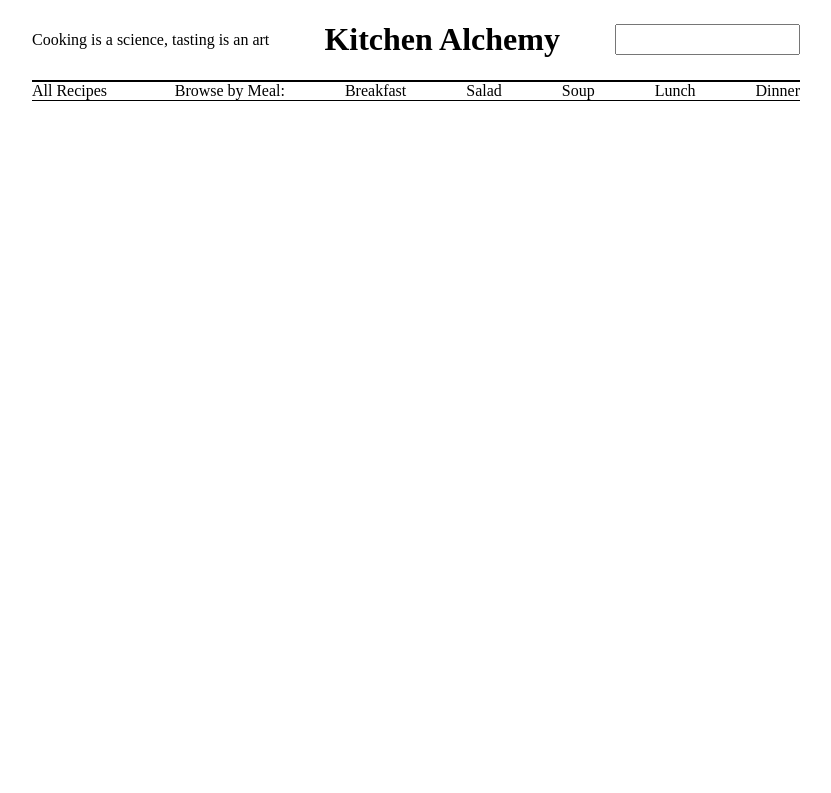
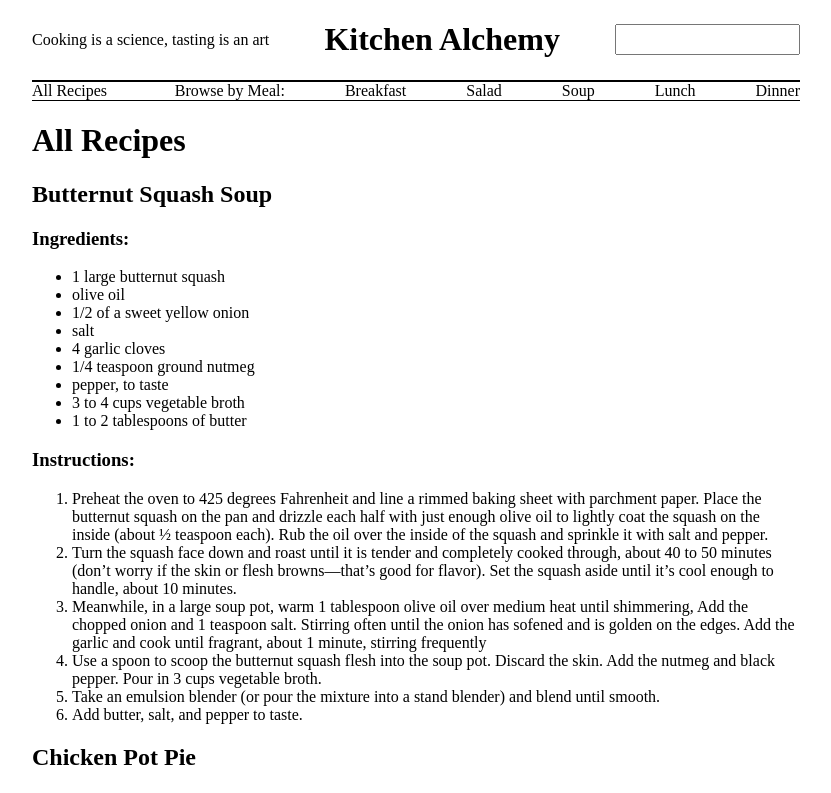
Before and after one commit to Carring10/kitchen-alchemy, a React (Vite) app: page / in a window 1280 px wide. Shown: the top 793 px of the page, without its empty margins (224-1055 px from the left). Built offline with nearby package versions, Linux system fonts and the light colour scheme.

Commit message:
display recipes on homepage

```diff
--- a/src/pages/Home/Home.tsx
+++ b/src/pages/Home/Home.tsx
@@ -1,10 +1,13 @@
 import { Navbar } from "../Navbar/Navbar";
+import { RecipeList } from "../RecipeList/RecipeList";
 import "../../index.css";
 
 export const Home = () => {
   return (
     <>
       <Navbar />
+      <h1>All Recipes</h1>
+      <RecipeList />
     </>
-  )
-}
+  );
+};
--- a/src/pages/MultiLevelDropdown/MultiLevelDropdown.tsx
+++ b/src/pages/MultiLevelDropdown/MultiLevelDropdown.tsx
@@ -20,7 +20,6 @@ const MultiLevelDropdown = () => {
   };
 
   const handleCategoryClick = (category: string) => {
-    console.log(category);
     setActiveCategory(activeCategory === category ? null : category);
   };
 
--- /dev/null
+++ b/src/pages/RecipeList/RecipeList.tsx
@@ -0,0 +1,34 @@
+import recipes from "../../utils/recipes.json";
+
+interface Recipe {
+  ingredients: string[];
+  instructions: string[];
+}
+
+export const RecipeList = () => {
+  return (
+    <div>
+      {Object.entries(recipes).map(([recipeName, recipeData]) => {
+        const { ingredients, instructions } = recipeData as Recipe;
+
+        return (
+          <div key={recipeName} style={{ marginBottom: "20px" }}>
+            <h2>{recipeName}</h2>
+            <h3>Ingredients:</h3>
+            <ul>
+              {ingredients.map((ingredient, index) => (
+                <li key={index}>{ingredient}</li>
+              ))}
+            </ul>
+            <h3>Instructions:</h3>
+            <ol>
+              {instructions.map((instruction, index) => (
+                <li key={index}>{instruction}</li>
+              ))}
+            </ol>
+          </div>
+        );
+      })}
+    </div>
+  );
+};
```
